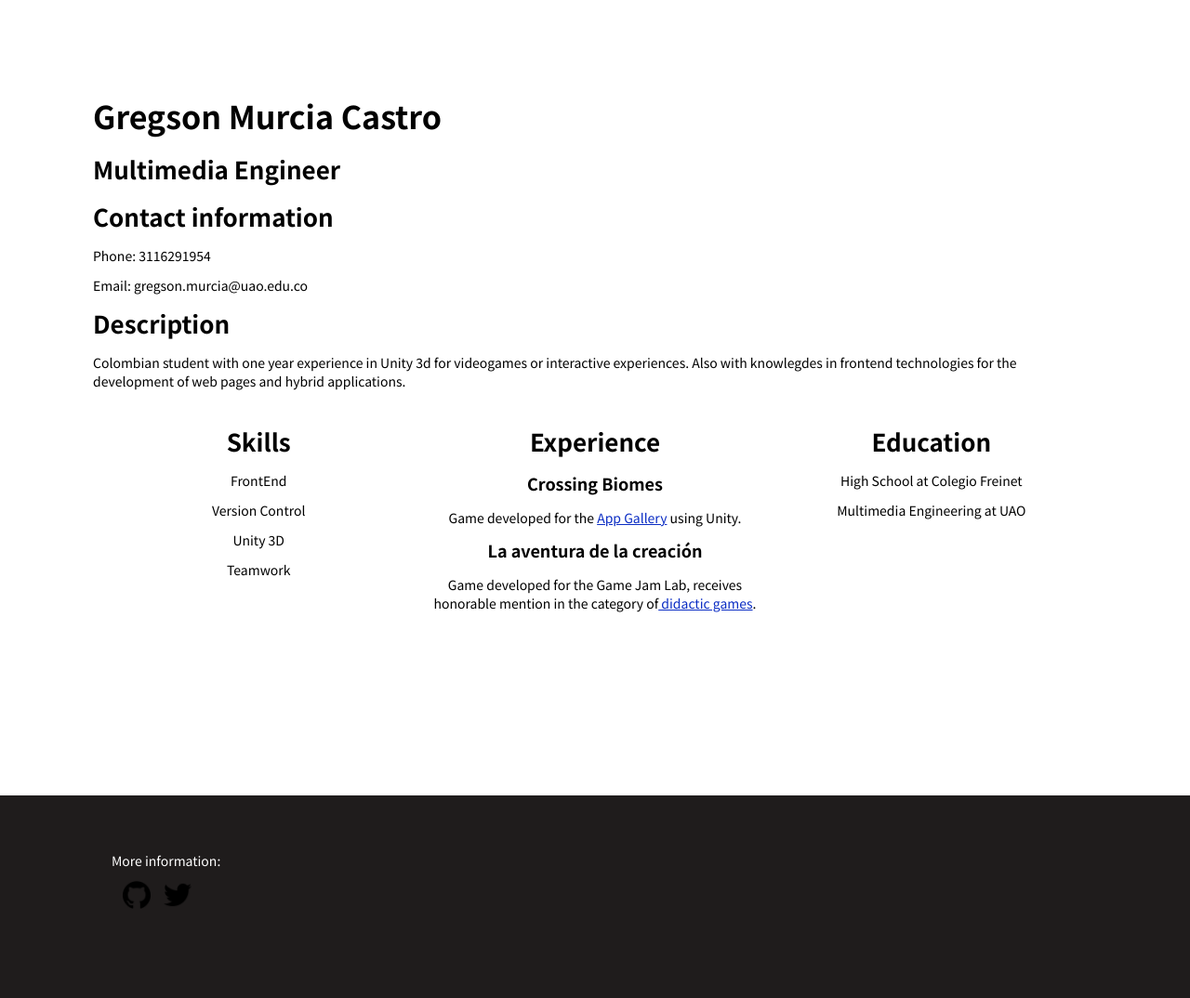
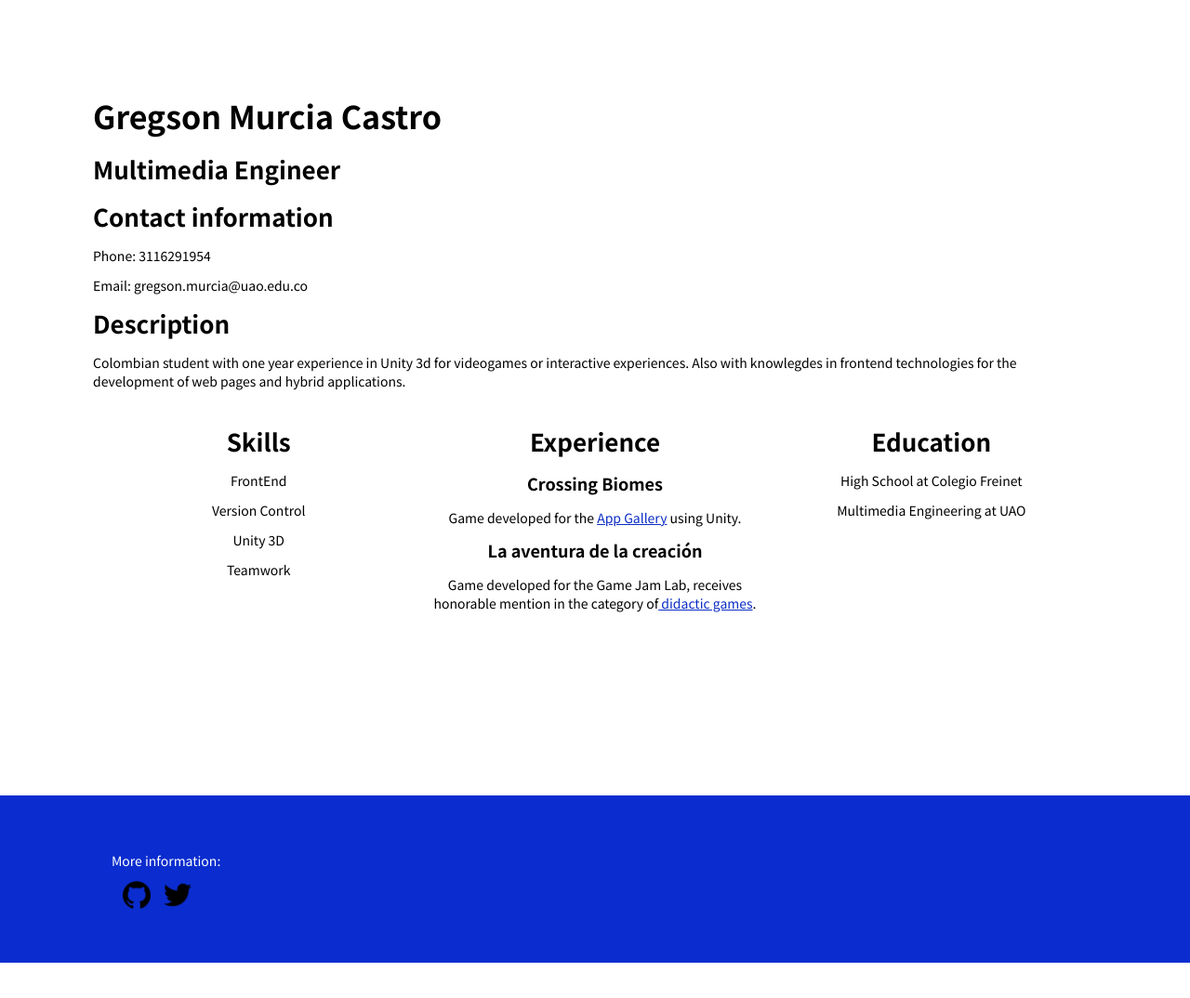
Before and after one commit to GregoryInnovo/gregoryinnovo.github.io, a plain HTML site: page index.html in a window 1280 px wide. Shown: the whole page at 93% size. After the commit the page ends 1036 px from the top, so only its background shows below. Drawn offline with Linux system fonts and the light colour scheme.

Commit message:
Se modifico el color del header

```diff
--- a/resources/main.css
+++ b/resources/main.css
@@ -73,9 +73,9 @@ div > :hover {
 }
 
 header {
-    background-color: rgb(31, 28, 28);
+    background-color: #0B2DCF;
     width: 100%;
-    height: 220px;
+    height: 180px;
     color: white;
 }
 
```
